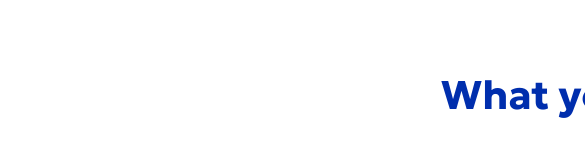
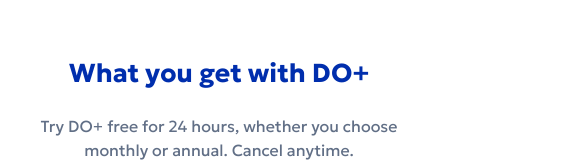
Before and after one commit to serafeimdossas/react-pricing-plans, a React (Vite) app: page / in a window 390 px wide. Shown: the top 162 px of the page, 585 px wide, since content can reach past the window. Built offline with nearby package versions, Linux system fonts and the light colour scheme.

Commit message:
css changes

```diff
--- a/src/components/PageTitlte/PageTitle.css
+++ b/src/components/PageTitlte/PageTitle.css
@@ -1,10 +1,21 @@
-.page-title-container {
-  width: 1280px;
+@media (max-width: 430px) {
+  .title {
+    font-size: 26px;
+  }
+}
+
+@media (min-width: 431px) {
+  .page-title-container {
+    width: 1280px;
+  }
+
+  .title {
+    font-size: 40px;
+  }
 }
 
 .title {
   color: #002ead;
-  font-size: 40px;
 }
 
 .subtitle {
```
